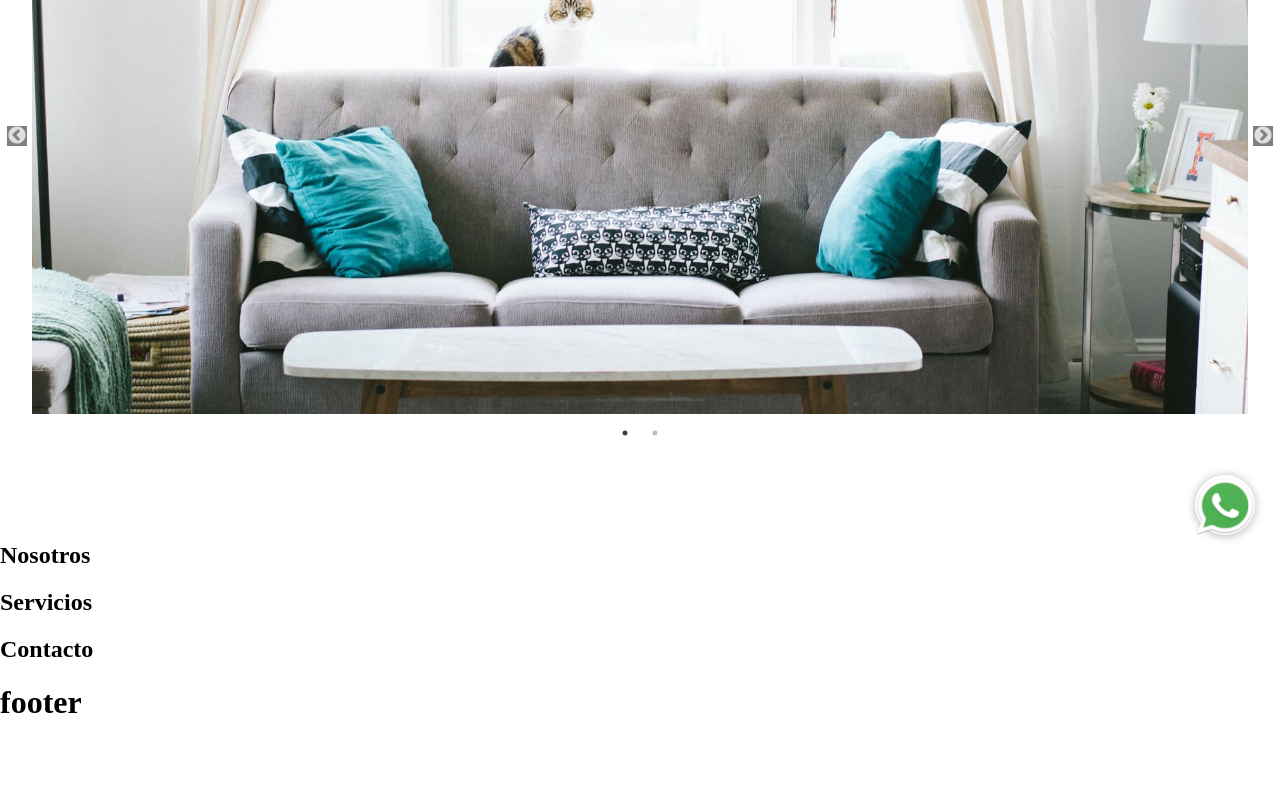
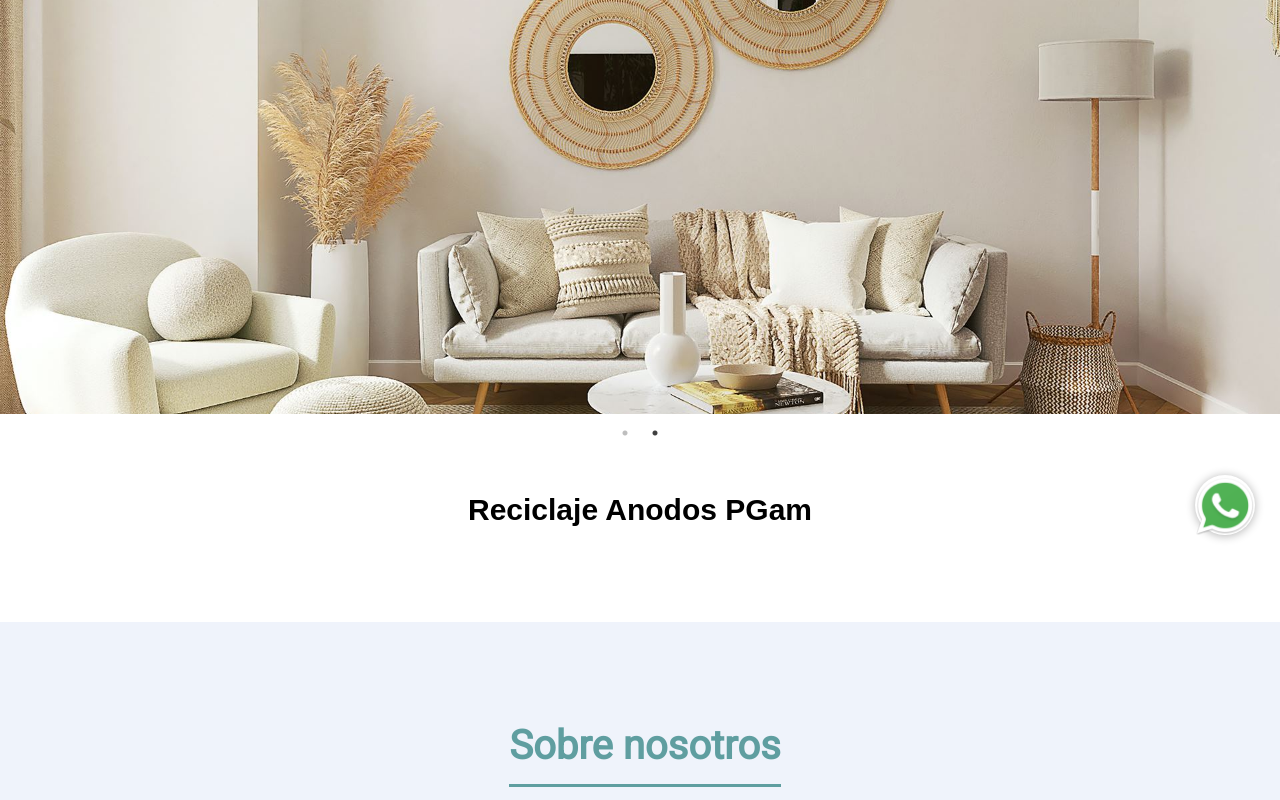
Before and after one commit to Andrestone91/Reciclaje-Anodos-PGam, a React app: page / in a window 1280 px wide. Shown: the part 240-1040 px from the top of the page. Before the commit the page ends 983 px from the top, so only its background shows below. Built offline with nearby package versions, Linux system fonts and the light colour scheme.

Commit message:
add nosotros

```diff
--- a/src/pages/home/index.css
+++ b/src/pages/home/index.css
@@ -2,7 +2,7 @@
   display: block;
 }
 .bienvenida {
-  height: 668px;
+  /* height: 668px; */
   width: 100%;
   /* padding-top: 102px; */
   /* background: linear-gradient(rgba(5, 4, 8, 0.6), rgba(5, 4, 8, 0.6)),
@@ -18,7 +18,8 @@
     background-size: cover;
   }
 }
-.bienvenida__contenedor {
+.bienvenida_contenedor {
+  padding-top: 50px;
   fill: #fff;
   height: 100%;
   display: flex;
@@ -66,6 +67,39 @@
   }
 }
 .slick-conatainer{
-  width: 95%;
+  width: 100%;
     margin: auto;
 }
+.nosotros{
+  background-color: #9eb7e52b;
+}
+.title_text {
+  font-size: 40px;
+  font-family: "Roboto", sans-serif;
+  margin: 0 0 0 0;
+  padding: 0px 0 15px 0;
+  border-bottom: solid 3px cadetblue;
+  color: cadetblue;
+}
+.nosotros {
+  padding: 100px 0;
+}
+.descipcion__contenedor {
+  display: flex;
+  flex-direction: column;
+  justify-content: center;
+  align-items: center;
+}
+@media (min-width: 960px) {
+  .descipcion__contenedor {
+    flex-direction: initial;
+    justify-content: space-evenly;
+    padding-left: 10px;
+    align-items: initial;
+  }
+}
+.descripcion__contenedor_info {
+  align-items: center;
+  display: flex;
+  flex-direction: column;
+}
--- a/src/pages/home/index.tsx
+++ b/src/pages/home/index.tsx
@@ -8,7 +8,7 @@ function SampleNextArrow(props) {
   return (
     <div
       className={className}
-      style={{ ...style, display: "block", background: "gray" }}
+      style={{ ...style, display: "none", background: "gray" }}
       onClick={onClick}
     />
   );
@@ -18,7 +18,7 @@ function SamplePrevArrow(props) {
   return (
     <div
       className={className}
-      style={{ ...style, display: "block", background: "gray" }}
+      style={{ ...style, display: "none", background: "gray" }}
       onClick={onClick}
     />
   );
@@ -37,12 +37,15 @@ function Home() {
     speed: 500,
     slidesToShow: 1,
     slidesToScroll: 1,
-    arrows: true,
+    autoplay: true,
+    autoplaySpeed: 4000,
     nextArrow: <SampleNextArrow />,
     prevArrow: <SamplePrevArrow />,
   };
   return (
     <div className={css.bodyc}>
+
+    {/* bienvenida */}
       <section id="bienvenida" className={css.bienvenida}>
        <div className={css["slick-conatainer"]}>
          <Slider {...settings}>
@@ -54,46 +57,37 @@ function Home() {
                 }}/>
           </div>
           <div>
-       <img src={img1} alt="" width="1580" height="740" style={{
+            <img src={img2} alt="" width="1580" height="740" style={{
                   objectFit: "cover",
                   width: "100%",
                   height: "70vh"
                 }}/>
            </div>
         </Slider>
-              {/* <Slider {...settings} className={css.carouselBg}>
-          {images.map((src, i) => (
-            <div key={i}>
-              <img
-                src={src}
-                alt=""
-                width="1580"
-                  height="740"
-                style={{
-                  objectFit: "cover",
-                  position: "absolute",
-                   height: "70vh"
-                }}
-              />
-            </div>
-          ))}
-        </Slider> */}
       </div>
         <div className={css["bienvenida_contenedor"]}>
-          {/* <div className={css["bienvenida__contenedor-text"]}>
-            <h1 className={css["titulo-principal"]}>Bienvenidos a&nbsp;</h1>
-             <h1 className={css["titulo-principal-animacion"]}>Reciclaje Anodos PGam</h1>
-          </div> */}
+          <div className={css["bienvenida__contenedor-text"]}>
+            {/* <h1 className={css["titulo-principal"]}>Bienvenidos a&nbsp;</h1> */}
+             <h1 className={css["titulo-principal"]}>Reciclaje Anodos PGam</h1>
+          </div>
         </div>
       </section>
+
+      {/* Nosotros */}
       <section id="nosotros" className={css.nosotros}>
-        <h1>Nosotros</h1>
+        <div className={css["descipcion__contenedor"]}>
+             <h1 className={css["title_text"]}>Sobre nosotros</h1>
+        </div>
       </section>
+
+      {/* Servicios */}
       <section id="servicios" className={css.servicios}>
-        <h1>Servicios</h1>
+    <h1 className={css["title_text"]}>Servicios</h1>
       </section>
+
+      {/* Contacto */}
       <section id="contacto" className={css.contacto}>
-        <h1>Contacto</h1>
+        <h1 className={css["title_text"]}>Contacto</h1>
       </section>
     </div>
   );
```
Lines whose indentation alone changed are shown as unchanged.
